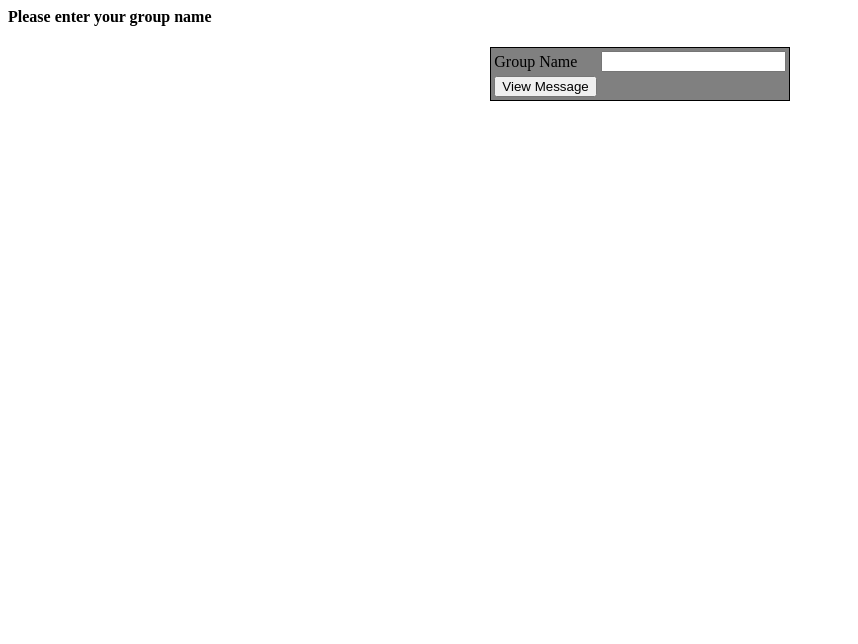
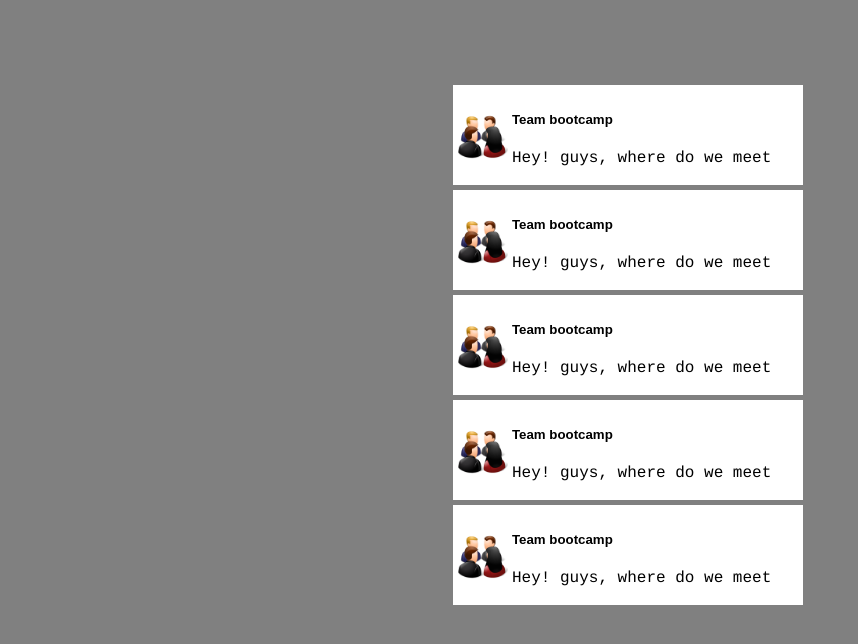
Before and after one commit to omolewaaa/POSTIT, a website: page template/MessageBoard.html in a window 1280 px wide. Shown: the whole page, without its empty margins (0-858 px from the left). Drawn offline with Linux system fonts and the light colour scheme.

Commit message:
modified template

```diff
--- a/template/MessageBoard.html
+++ b/template/MessageBoard.html
@@ -1,29 +1,90 @@
+<!DOCTYPE html>
 <html>
 <head>
-	<title>Message Board</title>
-	<style type="text/css">
-	table{
-		 border: 1px solid black;
-		background-color: gray;
-		background-size: 5px;
-		border-spacing: 2px;
-    	vertical-align: middle;
-    	border-color: inherit;
-	}
-	</style>
+<style>
+.flex-container {
+    width: 350px;
+    height: 150px;
+    text-align: left;
+	position:fixed;
+   top:10%;
+   left:35%;
+   right: 25%
+
+
+}
+
+.flex-item {
+    background-color: white;
+    width: 350px;
+    height: 100px;
+    margin: 5px;
+
+}
+p {
+	font-family:courier;"
+}
+
+table {
+	 padding: 2px 2px;
+
+}
+h5 {
+	font-size: 12;
+	font-family: Arial;
+	font: bold;
+}
+</style>
 </head>
-<body>
-	<table align = "center">
-		<h4>Please enter your group name</h4>
-		<tr>
-			<td> Group Name</td>
-				<td><input type = "text" name = "groupname" /></td>
+<body bgcolor = "gray">
 
-		</tr>
-	<tr>
-		<td align = "right"><input type = "submit" value = "View Message" /><td>
-	</tr>
-	</table>
+<div class="flex-container">
+  <div class="flex-item">
+  	<table ><tr>
+  		<td><img src="group.png" style="width:50px;height:50px;"/></td>
+  <td><h5>Team bootcamp</h5>
+  <p> Hey! guys, where do we meet</p></td>
+</tr>
+</table>
+
+</div>
+  <div class="flex-item">
+	<table ><tr>
+  		<td><img src="group.png" style="width:50px;height:50px;"/></td>
+  <td><h5>Team bootcamp</h5>
+  <p> Hey! guys, where do we meet</p></td>
+</tr>
+</table>
+
+  </div>
+  <div class="flex-item">
+<table ><tr>
+  		<td><img src="group.png" style="width:50px;height:50px;"/></td>
+  <td><h5>Team bootcamp</h5>
+  <p> Hey! guys, where do we meet</p></td>
+</tr>
+</table>
+  </div>
+  <div class="flex-item">
+<table ><tr>
+  		<td><img src="group.png" style="width:50px;height:50px;"/></td>
+  <td><h5>Team bootcamp</h5>
+  <p> Hey! guys, where do we meet</p></td>
+</tr>
+</table>
+  </div>
+  <div class="flex-item">
+<table ><tr>
+  		<td><img src="group.png" style="width:50px;height:50px;"/></td>
+  <td><h5>Team bootcamp</h5>
+  <p> Hey! guys, where do we meet</p></td>
+
+</tr>
+</table>
+  </div>
+</div>
+</div>
+
 
 </body>
 </html>
```
Also changed, not shown: template/create.html (+11 -25 lines), template/index.html (+1 -1 lines), template/group.png (added).
